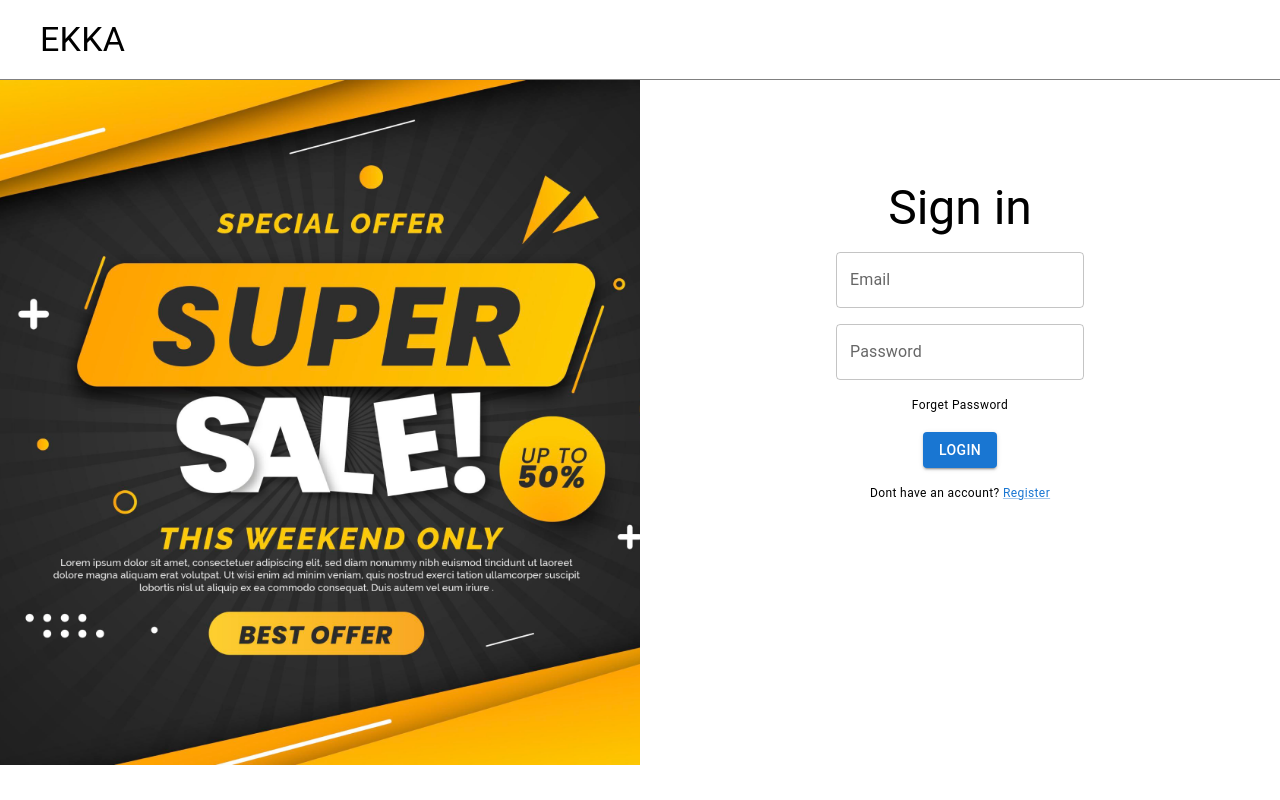
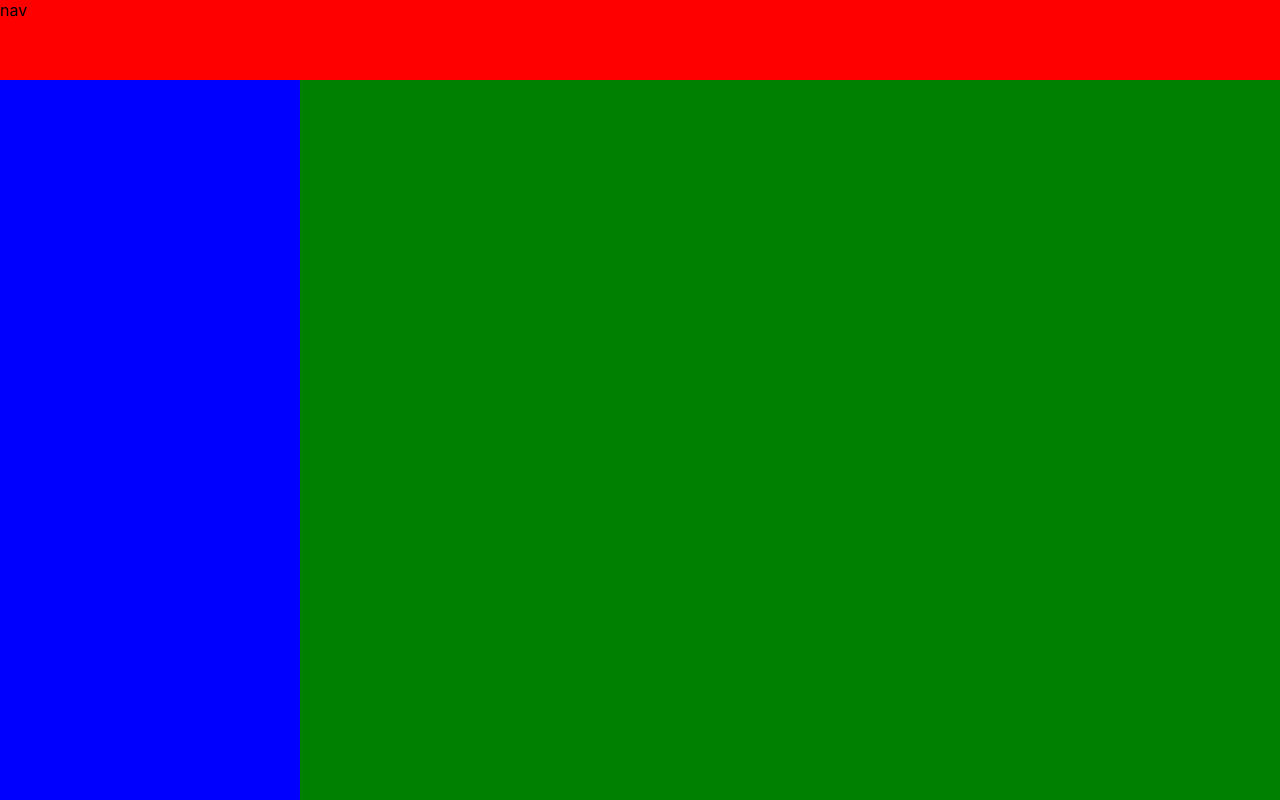
Before and after one commit to abidali671/e-store-dashboard, a React (Create React App) app: page /dashboard in a window 1280 px wide. Before the commit this address led to /login. Built offline with nearby package versions, Linux system fonts and the light colour scheme.

Commit message:
dashboard layout

```diff
--- a/src/App.tsx
+++ b/src/App.tsx
@@ -2,11 +2,13 @@ import React from 'react';
 import './App.css';
 import { Routes, Route, Navigate } from 'react-router-dom';
 import Login from './pages/auth/login';
+import Dashboard from './pages/dashboard';
 
 const App: React.FC = () => {
 	return (
 		<Routes>
 			<Route path='/login' element={<Login />} />
+			<Route path='/dashboard' element={<Dashboard />} />
 			<Route path='*' element={<Navigate to='/login' />} />
 		</Routes>
 	);
--- /dev/null
+++ b/src/pages/dashboard/index.tsx
@@ -0,0 +1,23 @@
+import { Box, Grid } from '@mui/material';
+
+const Dashboard = () => {
+	return (
+		<Box
+			sx={{
+				height: '100vh',
+				width: '100%',
+				display: 'grid',
+				gridTemplateRows: '80px 1fr',
+				gridTemplateColumns: '1fr',
+			}}
+		>
+			<Box sx={{ background: 'red' }}>nav</Box>
+			<Box sx={{ display: 'grid', gridTemplateColumns: '300px 1fr' }}>
+				<Box sx={{ background: 'blue' }}></Box>
+				<Box sx={{ background: 'green' }}></Box>
+			</Box>
+		</Box>
+	);
+};
+
+export default Dashboard;
```
